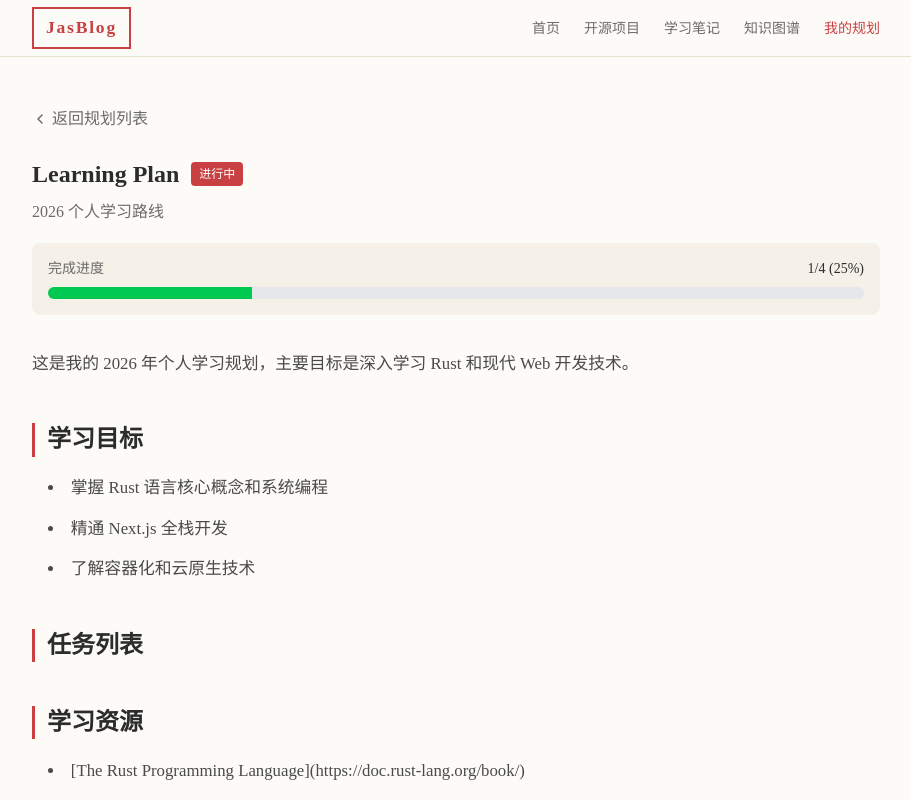
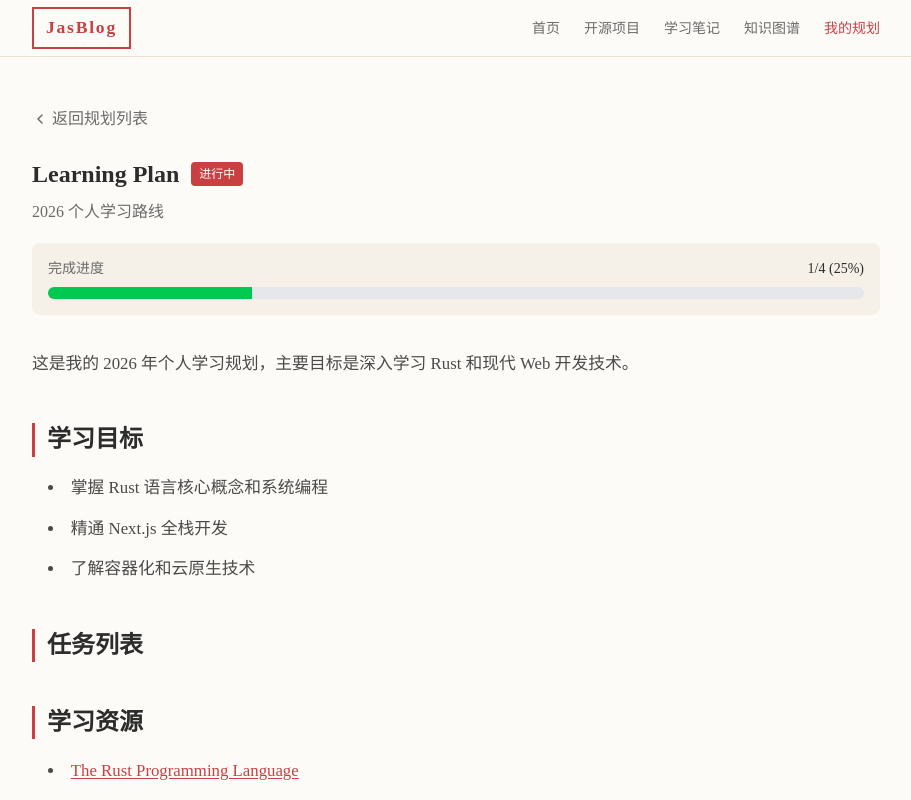
Before and after one commit to GTJasonMK/JasBlog, a Next.js app: page /roadmap/learning-plan in a window 1280 px wide. Shown: the top 800 px of the page, without its empty margins (184-1095 px from the left). Built offline with nearby package versions, Linux system fonts and the light colour scheme.

Commit message:
fix: add inline element parsing to roadmap markdown renderer
修复 roadmap 正文渲染，支持：
- 链接 [text](url)
- 粗体 **text**
- 斜体 *text*
- 行内代码 \`code\`

Co-Authored-By: Claude Opus 4.5 <noreply@anthropic.com>

```diff
--- a/src/app/roadmap/[slug]/page.tsx
+++ b/src/app/roadmap/[slug]/page.tsx
@@ -108,24 +108,41 @@ function ItemCard({ item }: { item: RoadmapItem }) {
 // 简单的 Markdown 渲染
 function renderMarkdown(content: string): string {
   if (!content.trim()) return "";
+
+  // 处理行内链接 [text](url)
+  const parseInlineElements = (text: string): string => {
+    return text
+      // 链接
+      .replace(
+        /\[([^\]]+)\]\(([^)]+)\)/g,
+        '<a href="$2" target="_blank" rel="noopener noreferrer" class="text-[var(--color-vermilion)] hover:underline">$1</a>'
+      )
+      // 粗体
+      .replace(/\*\*([^*]+)\*\*/g, '<strong>$1</strong>')
+      // 斜体
+      .replace(/\*([^*]+)\*/g, '<em>$1</em>')
+      // 行内代码
+      .replace(/`([^`]+)`/g, '<code class="bg-[var(--color-paper-dark)] px-1 rounded text-sm">$1</code>');
+  };
+
   return content
     .split("\n")
     .map((line) => {
       if (line.startsWith("## ")) {
         const text = line.slice(3);
-        return `<h2 class="text-xl font-bold mt-8 mb-4">${text}</h2>`;
+        return `<h2 class="text-xl font-bold mt-8 mb-4">${parseInlineElements(text)}</h2>`;
       }
       if (line.startsWith("### ")) {
         const text = line.slice(4);
-        return `<h3 class="text-lg font-semibold mt-6 mb-3">${text}</h3>`;
+        return `<h3 class="text-lg font-semibold mt-6 mb-3">${parseInlineElements(text)}</h3>`;
       }
       if (line.startsWith("- ")) {
-        return `<li class="ml-4">${line.slice(2)}</li>`;
+        return `<li class="ml-4">${parseInlineElements(line.slice(2))}</li>`;
       }
       if (line.trim() === "") {
         return "";
       }
-      return `<p class="mb-2">${line}</p>`;
+      return `<p class="mb-2">${parseInlineElements(line)}</p>`;
     })
     .join("");
 }
```
